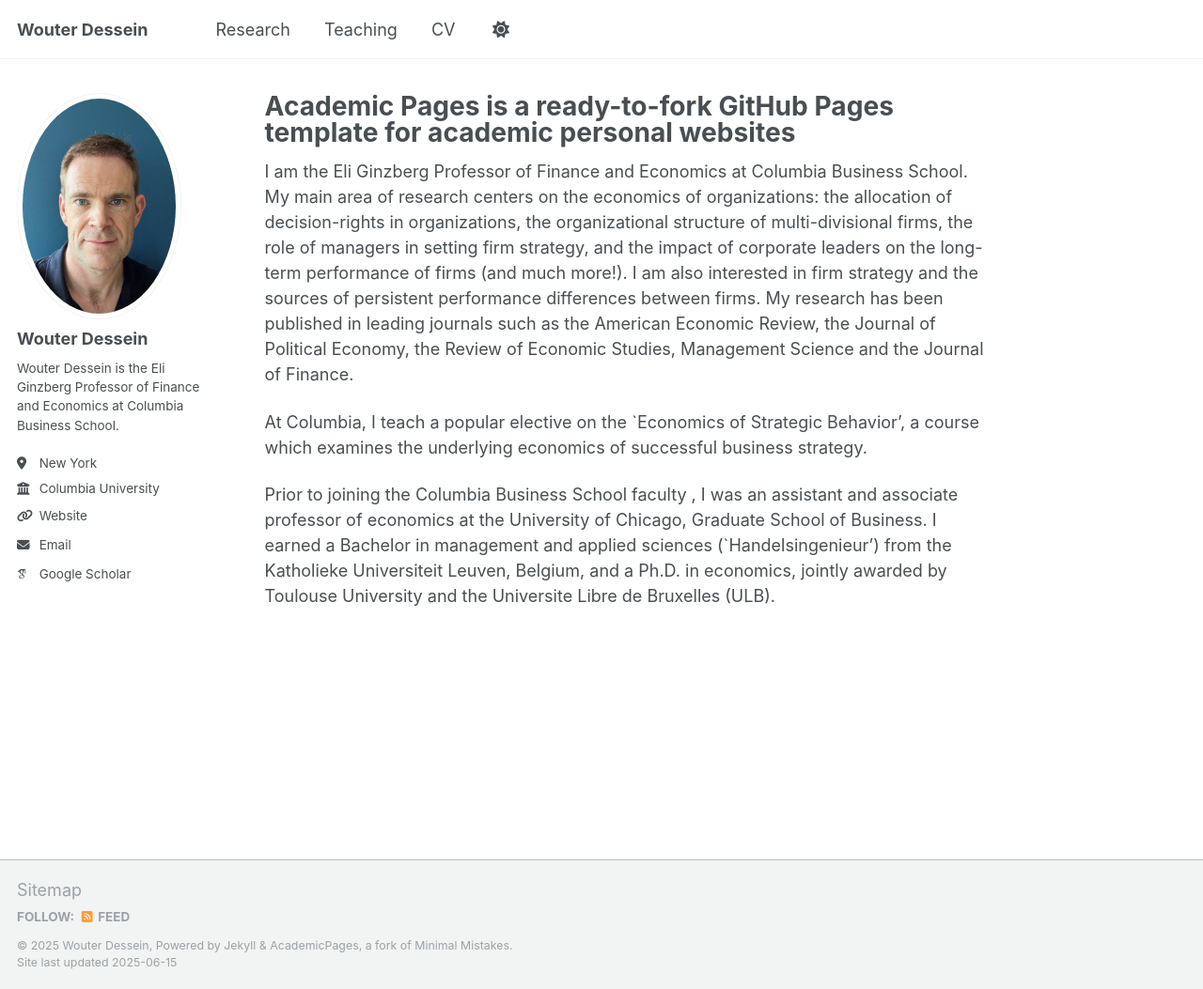
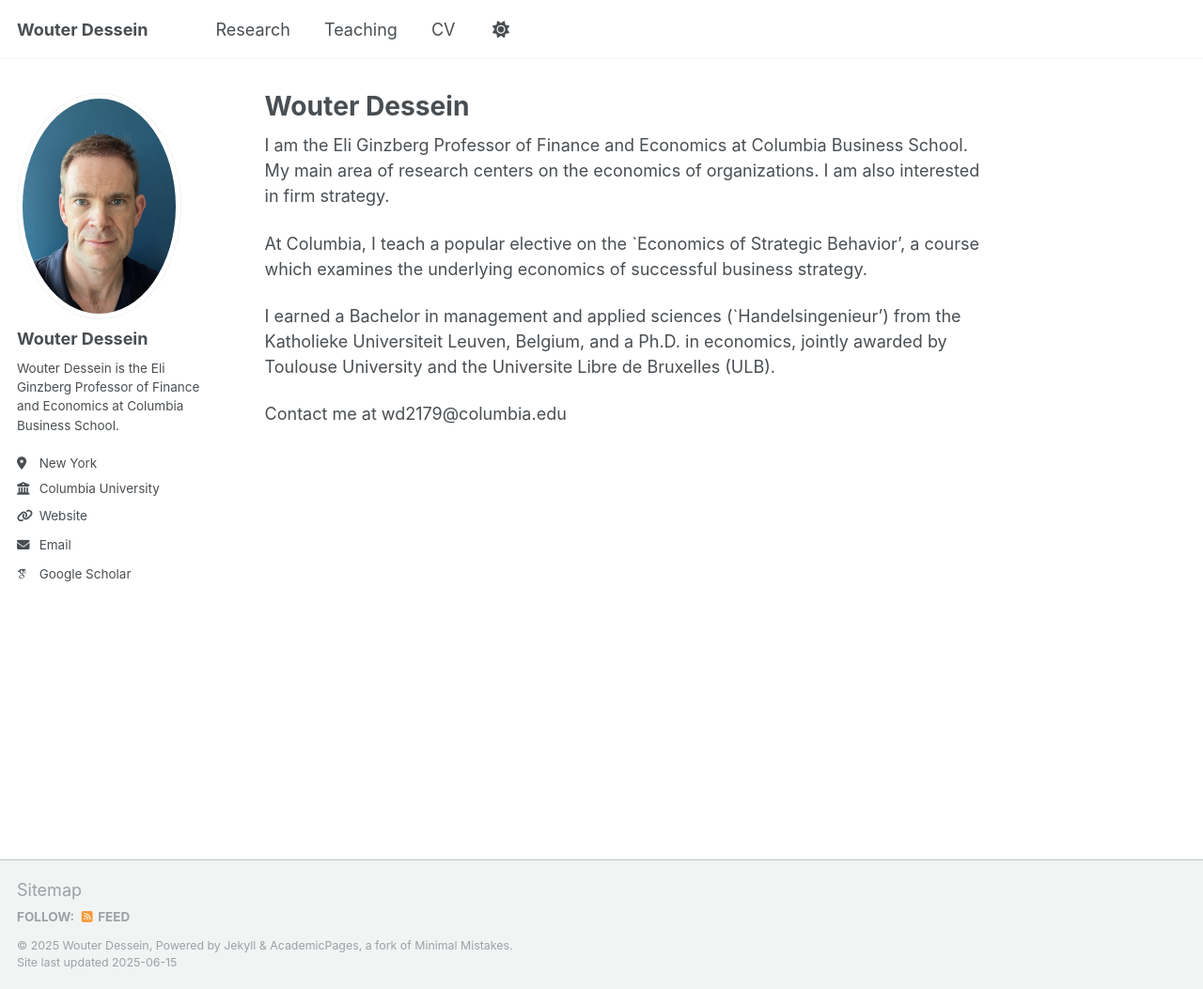
Before and after one commit to wd2179/wd2179.github.io, a Jekyll site: the page built from _pages/about.md, in a window 1280 px wide and 1053 px high. Shown: the whole window at 94% size. Built offline with Jekyll 4.4.1, drawn with Linux system fonts in a browser that asks for light colours; some web fonts are replaced.

Commit message:
Update about.md

```diff
--- a/_pages/about.md
+++ b/_pages/about.md
@@ -1,14 +1,16 @@
 ---
 permalink: /
-title: "Academic Pages is a ready-to-fork GitHub Pages template for academic personal websites"
+title: "Wouter Dessein"
 author_profile: true
 redirect_from:
   - /about/
   - /about.html
 ---
 
-I am the Eli Ginzberg Professor of Finance and Economics at Columbia Business School. My main area of research centers on the economics of organizations: the allocation of decision-rights in organizations, the organizational structure of multi-divisional firms, the role of managers in setting firm strategy, and the impact of corporate leaders on the long-term performance of firms (and much more!). I am also interested in firm strategy and the sources of persistent performance differences between firms. My research has been published in leading journals such as the American Economic Review, the Journal of Political Economy, the Review of Economic Studies, Management Science and the Journal of Finance.
+I am the Eli Ginzberg Professor of Finance and Economics at Columbia Business School. My main area of research centers on the economics of organizations. I am also interested in firm strategy.
 
 At Columbia, I teach a popular elective on the `Economics of Strategic Behavior', a course which examines the underlying economics of successful business strategy.
 
-Prior to joining the Columbia Business School faculty , I was an assistant and associate professor of economics at the University of Chicago, Graduate School of Business. I earned a Bachelor in management and applied sciences (`Handelsingenieur') from the Katholieke Universiteit Leuven, Belgium, and a Ph.D. in economics, jointly awarded by Toulouse University and the Universite Libre de Bruxelles (ULB).
+I earned a Bachelor in management and applied sciences (`Handelsingenieur') from the Katholieke Universiteit Leuven, Belgium, and a Ph.D. in economics, jointly awarded by Toulouse University and the Universite Libre de Bruxelles (ULB).
+
+Contact me at wd2179@columbia.edu
```
